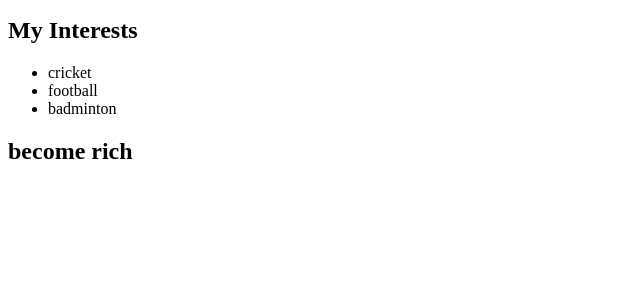
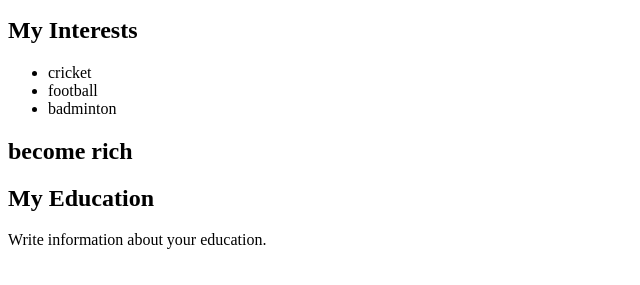
Before and after one commit to punsithfonseka/student-website, a plain HTML site: page index.html in a window 1280 px wide. Shown: the part 101-386 px from the top of the page, without its empty margins (0-640 px from the left). Drawn offline with Linux system fonts and the light colour scheme.

Commit message:
Added education section

```diff
--- a/index.html
+++ b/index.html
@@ -14,8 +14,11 @@ I'm Punsith.23 yrs old.</p>
 <li>badminton</li>
 </ul>
 <h2>become rich</h2>
+<h2>My Education</h2>
 <p>
+Write information about your education.
+</p>
 
-</p>
+
 </body>
 </html>
```
